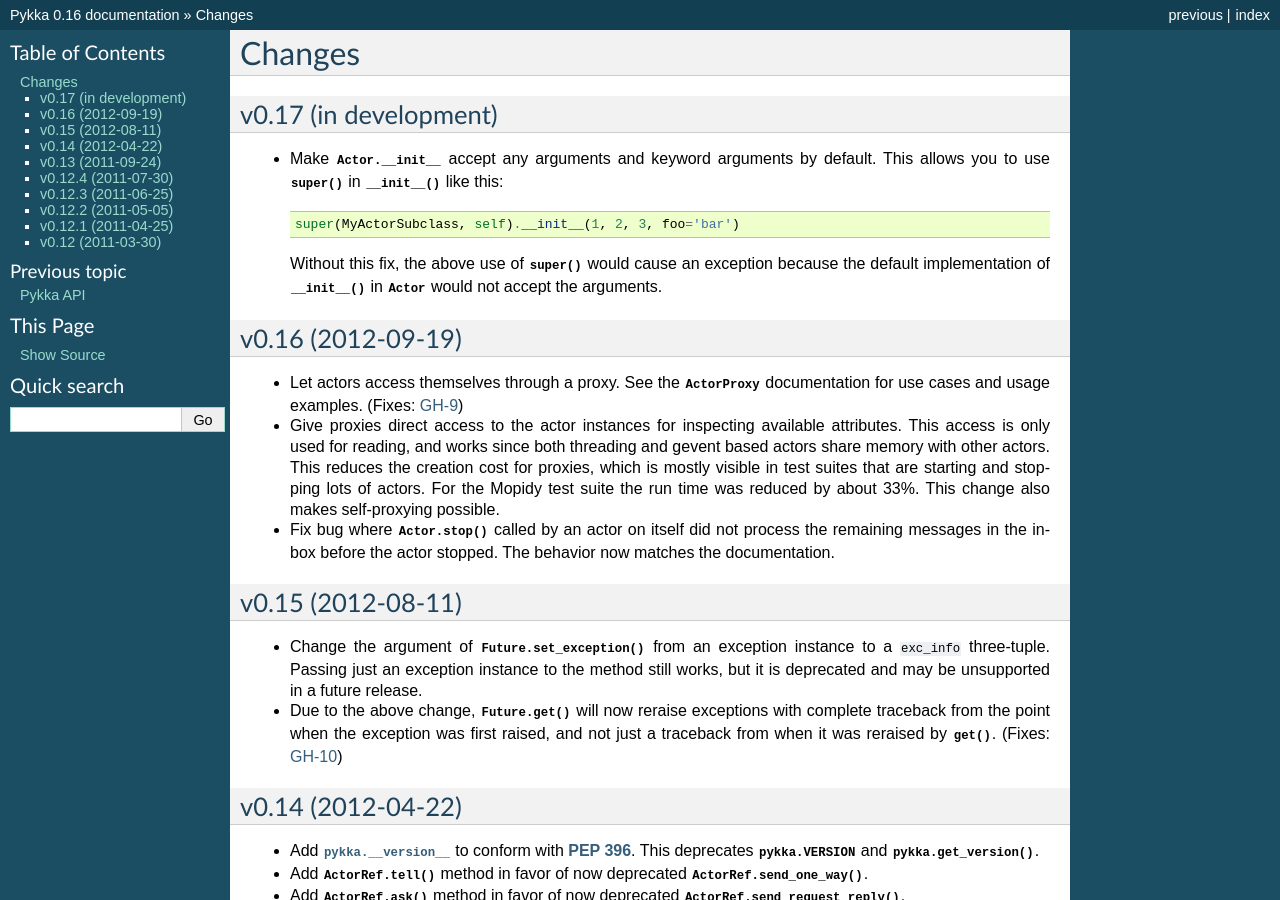
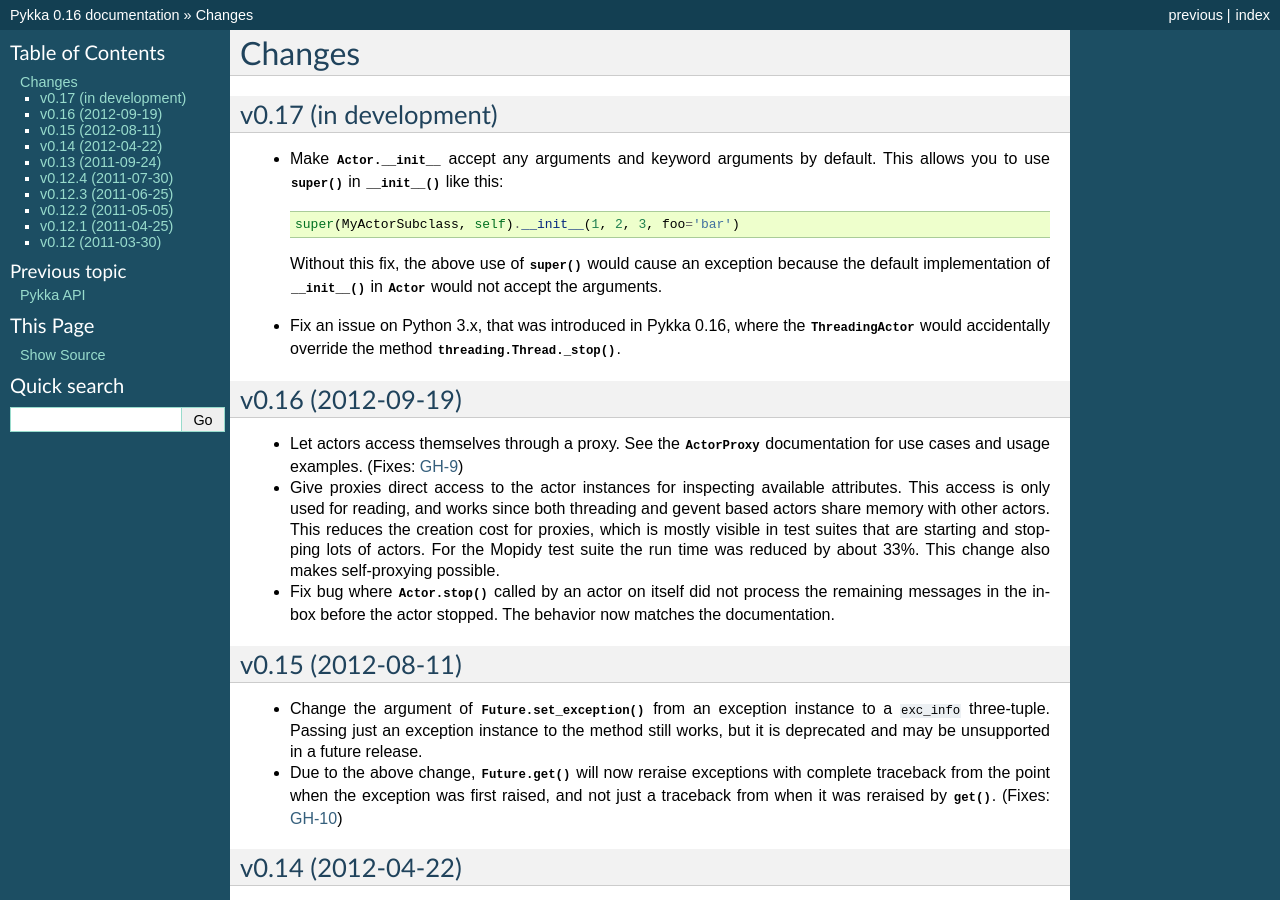
Before and after one commit to jodal/pykka, a Sphinx documentation site: the page built from docs/changes.rst, in a window 1280 px wide and 900 px high. Built offline with Sphinx 7.4.7, drawn with Linux system fonts in a browser that asks for light colours.

Commit message:
Add Thread._stop fix to changelog

```diff
--- a/docs/changes.rst
+++ b/docs/changes.rst
@@ -15,6 +15,10 @@
   Without this fix, the above use of :func:`super` would cause an exception
   because the default implementation of :meth:`__init__` in
   :class:`Actor <pykka.actor.Actor>` would not accept the arguments.
+
+- Fix an issue on Python 3.x, that was introduced in Pykka 0.16, where the
+  :class:`ThreadingActor <pykka.actor.ThreadingActor>` would accidentally
+  override the method :meth:`threading.Thread._stop`.
 
 
 v0.16 (2012-09-19)
```
